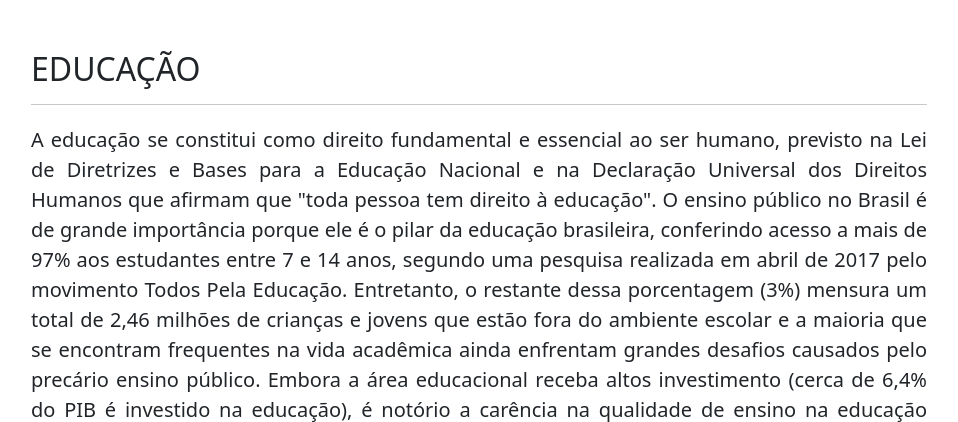
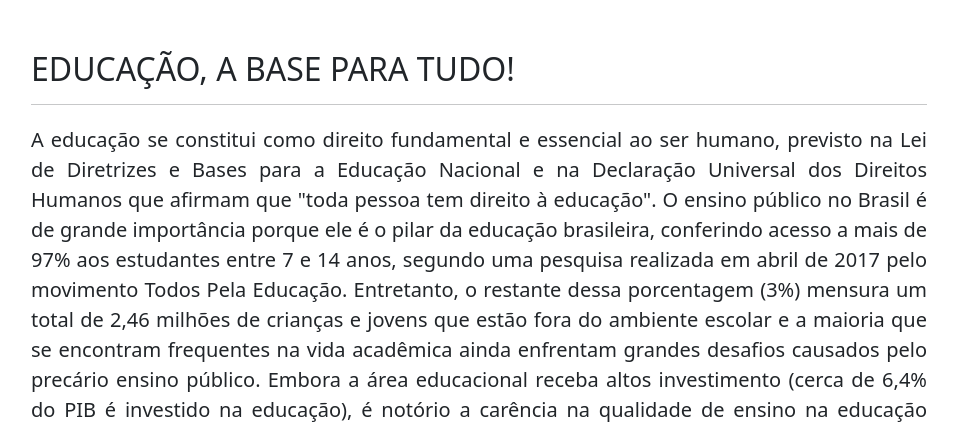
Before and after one commit to fabricio-dsl/projeto1, a Django app: page / in a window 1280 px wide. Shown: the part 856-1278 px from the top of the page, without its empty margins (161-1119 px from the left). Run offline with Django 3.2, Linux system fonts and the light colour scheme; some libraries are stand-ins or nearby versions.

Commit message:
update titulo

```diff
--- a/apps/home/templates/home/home.html
+++ b/apps/home/templates/home/home.html
@@ -16,7 +16,7 @@
 
 <section class="conteudo_principal">
     <div class="head">
-        <h2>EDUCAÇÃO</h2>
+        <h2>EDUCAÇÃO,  A BASE PARA TUDO!</h2>
         <hr>
     </div>
     <div class="corpo">
```
